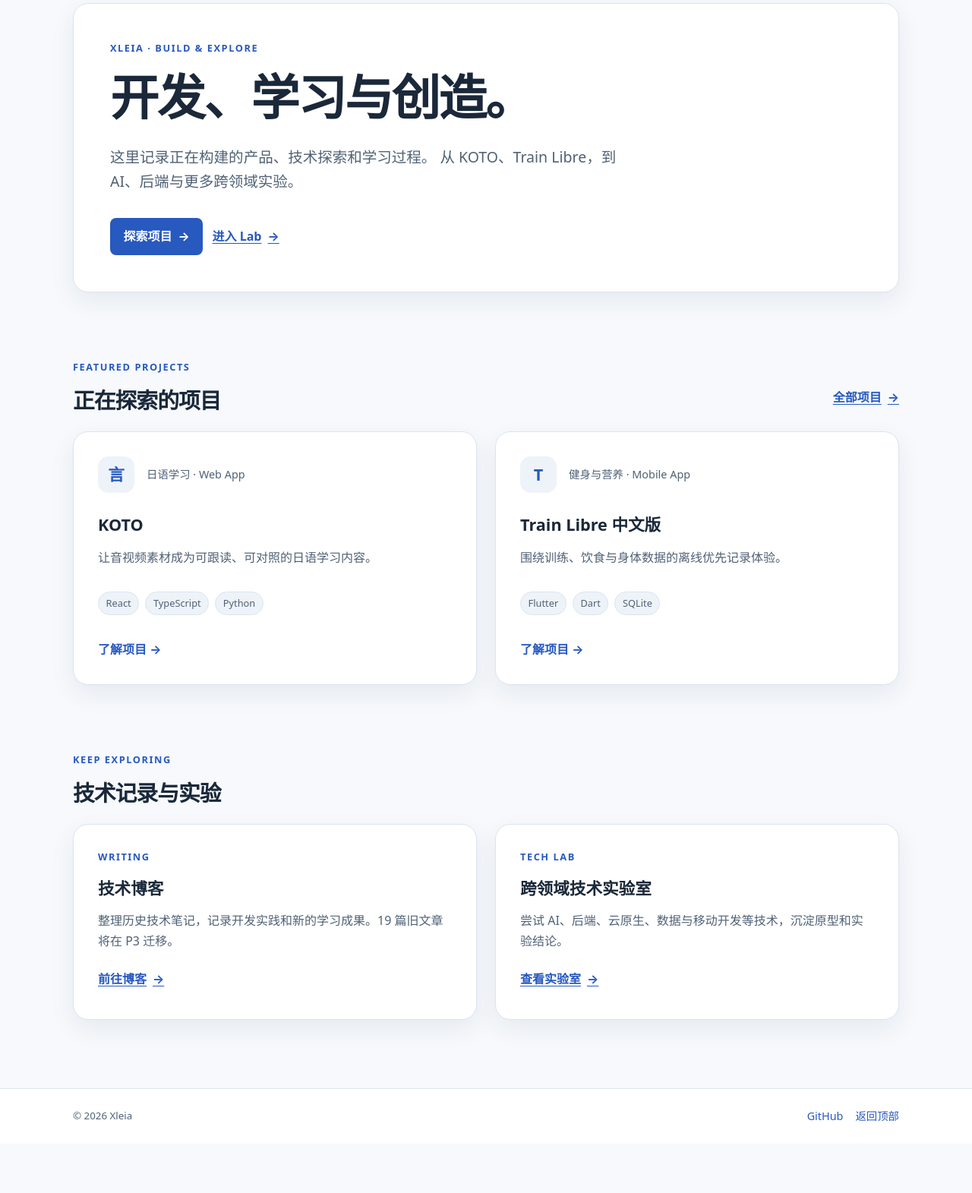
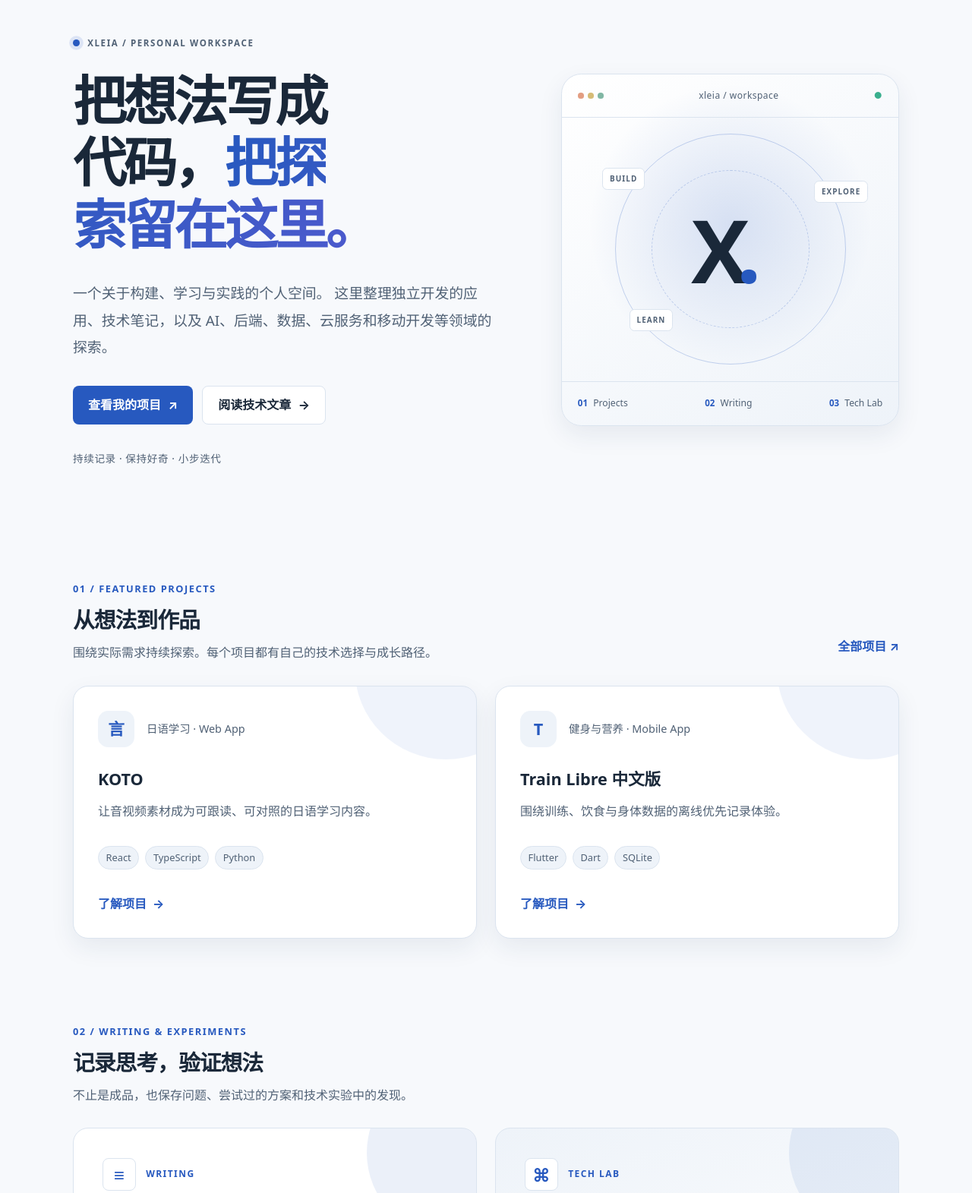
Before and after one commit to Xleia/Xleia.github.io, an Astro site: page / in a window 1280 px wide. Shown: the part 159-1730 px from the top of the page at 76% size. Before the commit the page ends 1665 px from the top, so only its background shows below. Built offline with nearby package versions, Linux system fonts and the light colour scheme; Astro itself is replaced by a stand-in of ours.

Commit message:
feat: refine homepage visual hierarchy and writing lab sections (P2-2)

```diff
--- a/src/pages/index.astro
+++ b/src/pages/index.astro
@@ -4,27 +4,52 @@ import ProjectCard from '../components/ProjectCard.astro';
 import { PROJECTS } from '../data/projects';
 ---
 
-<BaseLayout title="首页" description="Xleia 的个人开发者主页：软件项目、技术文章与跨领域技术实验。">
-  <section class="hero" aria-labelledby="home-title">
-    <p class="eyebrow">Xleia · Build & Explore</p>
-    <h1 id="home-title">开发、学习与创造。</h1>
-    <p class="lead">
-      这里记录正在构建的产品、技术探索和学习过程。
-      从 KOTO、Train Libre，到 AI、后端与更多跨领域实验。
-    </p>
-    <div class="action-links">
-      <a class="button-link" href="/projects/">探索项目 <span aria-hidden="true">→</span></a>
-      <a class="text-link" href="/lab/">进入 Lab <span aria-hidden="true">→</span></a>
+<BaseLayout title="首页" description="Xleia 的个人开发者主页，展示独立项目、技术文章，以及 AI、后端、云与更多跨领域技术探索。">
+  <section class="home-hero" aria-labelledby="home-title">
+    <div class="home-hero-copy">
+      <p class="home-hero-kicker"><span class="kicker-dot" aria-hidden="true"></span> XLEIA / PERSONAL WORKSPACE</p>
+      <h1 id="home-title">把想法写成代码，<span class="gradient-text">把探索留在这里。</span></h1>
+      <p class="home-hero-description">
+        一个关于构建、学习与实践的个人空间。
+        这里整理独立开发的应用、技术笔记，以及 AI、后端、数据、云服务和移动开发等领域的探索。
+      </p>
+      <div class="action-links hero-actions">
+        <a class="button-link" href="/projects/">查看我的项目 <span aria-hidden="true">↗</span></a>
+        <a class="outlined-link" href="/blog/">阅读技术文章 <span aria-hidden="true">→</span></a>
+      </div>
+      <p class="home-hero-footnote">持续记录 · 保持好奇 · 小步迭代</p>
+    </div>
+
+    <div class="hero-visual" aria-hidden="true">
+      <div class="hero-visual-top">
+        <span class="visual-dots"><i></i><i></i><i></i></span>
+        <span class="visual-label">xleia / workspace</span>
+        <span class="visual-status">●</span>
+      </div>
+      <div class="hero-visual-center">
+        <div class="hero-ring hero-ring-outer"></div>
+        <div class="hero-ring hero-ring-inner"></div>
+        <span class="hero-visual-mark">X<span>.</span></span>
+        <span class="hero-visual-note note-one">BUILD</span>
+        <span class="hero-visual-note note-two">EXPLORE</span>
+        <span class="hero-visual-note note-three">LEARN</span>
+      </div>
+      <div class="hero-visual-bottom">
+        <span><b>01</b> Projects</span>
+        <span><b>02</b> Writing</span>
+        <span><b>03</b> Tech Lab</span>
+      </div>
     </div>
   </section>
 
   <section class="home-section" aria-labelledby="featured-projects">
     <div class="section-heading">
       <div>
-        <p class="eyebrow">Featured Projects</p>
-        <h2 id="featured-projects">正在探索的项目</h2>
+        <p class="eyebrow">01 / Featured Projects</p>
+        <h2 id="featured-projects">从想法到作品</h2>
+        <p class="section-description">围绕实际需求持续探索。每个项目都有自己的技术选择与成长路径。</p>
       </div>
-      <a class="text-link" href="/projects/">全部项目 <span aria-hidden="true">→</span></a>
+      <a class="section-more" href="/projects/">全部项目 <span aria-hidden="true">↗</span></a>
     </div>
     <div class="project-grid">
       {PROJECTS.map((project) => <ProjectCard project={project} />)}
@@ -34,23 +59,49 @@ import { PROJECTS } from '../data/projects';
   <section class="home-section" aria-labelledby="explore-more">
     <div class="section-heading">
       <div>
-        <p class="eyebrow">Keep Exploring</p>
-        <h2 id="explore-more">技术记录与实验</h2>
+        <p class="eyebrow">02 / Writing & Experiments</p>
+        <h2 id="explore-more">记录思考，验证想法</h2>
+        <p class="section-description">不止是成品，也保存问题、尝试过的方案和技术实验中的发现。</p>
       </div>
     </div>
-    <div class="explore-grid">
-      <article class="explore-card">
-        <p class="eyebrow">Writing</p>
-        <h3>技术博客</h3>
-        <p>整理历史技术笔记，记录开发实践和新的学习成果。19 篇旧文章将在 P3 迁移。</p>
-        <a class="text-link" href="/blog/">前往博客 <span aria-hidden="true">→</span></a>
+
+    <div class="discover-grid">
+      <article class="discover-card writing-card">
+        <div class="discover-card-top">
+          <span class="discover-icon" aria-hidden="true">≡</span>
+          <span class="discover-label">WRITING</span>
+        </div>
+        <h3>技术笔记与文章</h3>
+        <p>Java、Spring、Redis、数据结构等历史笔记正在整理。已归档的 19 篇文章将在博客迁移阶段重新发布。</p>
+        <span class="discover-status">19 篇历史文章 · 迁移准备中</span>
+        <a class="discover-link" href="/blog/">进入博客 <span aria-hidden="true">↗</span></a>
       </article>
-      <article class="explore-card">
-        <p class="eyebrow">Tech Lab</p>
+      <article class="discover-card lab-card">
+        <div class="discover-card-top">
+          <span class="discover-icon" aria-hidden="true">⌘</span>
+          <span class="discover-label">TECH LAB</span>
+        </div>
         <h3>跨领域技术实验室</h3>
-        <p>尝试 AI、后端、云原生、数据与移动开发等技术，沉淀原型和实验结论。</p>
-        <a class="text-link" href="/lab/">查看实验室 <span aria-hidden="true">→</span></a>
+        <p>一个为新技术预留的空间。实验可以是在线 Demo，也可以是后端服务、原型、代码仓库或技术报告。</p>
+        <div class="focus-tags" aria-label="计划探索的技术领域">
+          <span>AI & Agent</span>
+          <span>Backend</span>
+          <span>Cloud & DevOps</span>
+          <span>Data</span>
+          <span>Mobile</span>
+          <span>Security</span>
+        </div>
+        <a class="discover-link" href="/lab/">探索 Lab <span aria-hidden="true">↗</span></a>
       </article>
     </div>
   </section>
+
+  <section class="home-outro" aria-label="关于这个网站">
+    <div>
+      <p class="eyebrow">Always Iterating</p>
+      <h2>保持创造，也保持记录。</h2>
+      <p>这个网站会随着项目和兴趣变化而更新。更多背景与公开联系信息将逐步整理到关于页面。</p>
+    </div>
+    <a class="outlined-link" href="/about/">了解更多 <span aria-hidden="true">→</span></a>
+  </section>
 </BaseLayout>
--- a/src/styles/global.css
+++ b/src/styles/global.css
@@ -1,5 +1,6 @@
 @import './tokens.css';
 @import './projects.css';
+@import './home.css';
 
 *,
 *::before,
--- /dev/null
+++ b/src/styles/home.css
@@ -0,0 +1,414 @@
+/* P2-2: editorial homepage, using the shared P1 design tokens. */
+.home-hero {
+  display: grid;
+  grid-template-columns: minmax(0, 1.12fr) minmax(18rem, 0.88fr);
+  align-items: center;
+  gap: clamp(2rem, 6vw, 5rem);
+}
+
+.home-hero-copy {
+  min-width: 0;
+  padding-block: clamp(1rem, 3vw, 3rem);
+}
+
+.home-hero-kicker {
+  display: inline-flex;
+  gap: 0.65rem;
+  align-items: center;
+  margin: 0 0 1.6rem;
+  color: var(--color-muted);
+  font-size: 0.72rem;
+  font-weight: 750;
+  letter-spacing: 0.14em;
+}
+
+.kicker-dot {
+  width: 0.55rem;
+  height: 0.55rem;
+  border-radius: 50%;
+  background: var(--color-accent);
+  box-shadow: 0 0 0 0.3rem color-mix(in srgb, var(--color-accent) 13%, transparent);
+}
+
+.home-hero h1 {
+  max-width: 13ch;
+  margin: 0 0 clamp(1.5rem, 3vw, 2rem);
+  font-size: clamp(2.8rem, 5.5vw, 5.3rem);
+  font-weight: 790;
+  line-height: 1.16;
+  letter-spacing: -0.055em;
+  text-wrap: balance;
+}
+
+.gradient-text {
+  color: var(--color-accent);
+}
+
+@supports (background-clip: text) {
+  .gradient-text {
+    background: linear-gradient(110deg, var(--color-accent), color-mix(in srgb, var(--color-accent) 62%, #8a5be5));
+    background-clip: text;
+    -webkit-text-fill-color: transparent;
+  }
+}
+
+.home-hero-description {
+  max-width: 37rem;
+  margin: 0;
+  color: var(--color-muted);
+  font-size: clamp(1.02rem, 1.7vw, 1.18rem);
+  line-height: 1.9;
+}
+
+.hero-actions {
+  gap: 0.85rem;
+  margin-top: 2rem;
+}
+
+.hero-actions .button-link,
+.outlined-link {
+  min-height: 2.9rem;
+  display: inline-flex;
+  align-items: center;
+  justify-content: center;
+  gap: 0.6rem;
+  padding: 0.7rem 1.25rem;
+  border-radius: var(--radius-sm);
+  font-weight: 650;
+  text-decoration: none;
+}
+
+.outlined-link {
+  border: 1px solid var(--color-border);
+  color: var(--color-text);
+  background: var(--color-surface);
+}
+
+.outlined-link:hover {
+  border-color: var(--color-accent);
+  color: var(--color-accent);
+}
+
+.home-hero-footnote {
+  margin: 2.1rem 0 0;
+  color: var(--color-muted);
+  font-size: 0.85rem;
+  letter-spacing: 0.045em;
+}
+
+.hero-visual {
+  min-height: 29rem;
+  overflow: hidden;
+  position: relative;
+  display: flex;
+  flex-direction: column;
+  border: 1px solid var(--color-border);
+  border-radius: calc(var(--radius-lg) + 0.4rem);
+  background:
+    radial-gradient(circle at 50% 43%, color-mix(in srgb, var(--color-accent) 16%, transparent), transparent 54%),
+    linear-gradient(145deg, var(--color-surface), var(--color-surface-alt));
+  box-shadow: var(--shadow-card);
+}
+
+.hero-visual-top,
+.hero-visual-bottom {
+  display: flex;
+  align-items: center;
+  padding: 1.15rem 1.3rem;
+  gap: 0.9rem;
+}
+
+.hero-visual-top {
+  justify-content: space-between;
+  border-bottom: 1px solid var(--color-border);
+}
+
+.visual-dots {
+  display: flex;
+  gap: 0.35rem;
+}
+
+.visual-dots i {
+  display: block;
+  width: 0.48rem;
+  aspect-ratio: 1;
+  border-radius: 50%;
+  background: var(--color-border);
+}
+
+.visual-dots i:first-child { background: #e39e82; }
+.visual-dots i:nth-child(2) { background: #d6bc76; }
+.visual-dots i:nth-child(3) { background: #81b7a4; }
+
+.visual-label,
+.visual-status {
+  font-size: 0.75rem;
+  color: var(--color-muted);
+  letter-spacing: 0.04em;
+}
+
+.visual-status { color: #3aaf8e; }
+
+.hero-visual-center {
+  position: relative;
+  flex: 1;
+  min-height: 18rem;
+  display: grid;
+  place-items: center;
+  isolation: isolate;
+}
+
+.hero-ring {
+  position: absolute;
+  aspect-ratio: 1;
+  border: 1px solid color-mix(in srgb, var(--color-accent) 25%, transparent);
+  border-radius: 50%;
+  z-index: -1;
+}
+
+.hero-ring-outer { width: min(76%, 19rem); }
+.hero-ring-inner {
+  width: min(52%, 13rem);
+  border-style: dashed;
+}
+
+.hero-visual-mark {
+  font-size: clamp(5rem, 9vw, 8rem);
+  font-weight: 850;
+  line-height: 1;
+  letter-spacing: -0.15em;
+  color: var(--color-text);
+  transform: translateX(-0.12em);
+}
+
+.hero-visual-mark span { color: var(--color-accent); }
+
+.hero-visual-note {
+  position: absolute;
+  padding: 0.32rem 0.55rem;
+  border: 1px solid var(--color-border);
+  border-radius: 0.4rem;
+  background: var(--color-surface);
+  color: var(--color-muted);
+  font-size: 0.62rem;
+  font-weight: 750;
+  letter-spacing: 0.11em;
+}
+
+.note-one { top: 19%; left: 12%; }
+.note-two { top: 24%; right: 9%; }
+.note-three { bottom: 19%; left: 20%; }
+
+.hero-visual-bottom {
+  justify-content: space-between;
+  flex-wrap: wrap;
+  border-top: 1px solid var(--color-border);
+  color: var(--color-muted);
+  font-size: 0.76rem;
+}
+
+.hero-visual-bottom b {
+  color: var(--color-accent);
+  font-size: 0.72rem;
+  margin-right: 0.25rem;
+}
+
+.home-section {
+  margin-top: clamp(4.5rem, 9vw, 7rem);
+}
+
+.section-description {
+  max-width: 40rem;
+  margin: 0.75rem 0 0;
+  color: var(--color-muted);
+}
+
+.section-heading {
+  align-items: end;
+  margin-bottom: 1.9rem;
+}
+
+.section-heading .eyebrow {
+  margin-bottom: 0.8rem;
+}
+
+.section-more {
+  flex: 0 0 auto;
+  padding: 0.5rem 0;
+  font-weight: 650;
+  text-decoration: none;
+}
+
+.discover-grid {
+  display: grid;
+  grid-template-columns: repeat(2, minmax(0, 1fr));
+  gap: var(--space-6);
+}
+
+.discover-card {
+  position: relative;
+  display: flex;
+  flex-direction: column;
+  align-items: flex-start;
+  min-width: 0;
+  min-height: 22rem;
+  overflow: hidden;
+  padding: clamp(1.5rem, 3vw, 2.4rem);
+  border: 1px solid var(--color-border);
+  border-radius: var(--radius-lg);
+  background: var(--color-surface);
+}
+
+.discover-card::after {
+  content: '';
+  position: absolute;
+  top: -5rem;
+  right: -5rem;
+  width: 14rem;
+  aspect-ratio: 1;
+  border-radius: 50%;
+  background: color-mix(in srgb, var(--color-accent) 9%, transparent);
+  pointer-events: none;
+}
+
+.lab-card {
+  background: linear-gradient(155deg, var(--color-surface-alt), var(--color-surface));
+}
+
+.discover-card-top {
+  display: flex;
+  align-items: center;
+  gap: 0.85rem;
+  margin-bottom: 1.5rem;
+  color: var(--color-accent);
+}
+
+.discover-icon {
+  display: inline-grid;
+  place-items: center;
+  width: 2.7rem;
+  height: 2.7rem;
+  border: 1px solid var(--color-border);
+  border-radius: var(--radius-sm);
+  background: var(--color-surface);
+  font-size: 1.5rem;
+  font-weight: 650;
+}
+
+.discover-label {
+  font-size: 0.75rem;
+  letter-spacing: 0.12em;
+  font-weight: 750;
+}
+
+.discover-card h3 {
+  position: relative;
+  margin: 0 0 0.85rem;
+  font-size: clamp(1.4rem, 2.5vw, 1.9rem);
+}
+
+.discover-card p {
+  position: relative;
+  max-width: 39rem;
+  margin: 0 0 1.35rem;
+  color: var(--color-muted);
+}
+
+.discover-status {
+  display: inline-block;
+  padding: 0.32rem 0.65rem;
+  border: 1px solid var(--color-border);
+  border-radius: 999px;
+  background: var(--color-surface-alt);
+  color: var(--color-muted);
+  font-size: 0.75rem;
+}
+
+.focus-tags {
+  position: relative;
+  display: flex;
+  flex-wrap: wrap;
+  gap: 0.5rem;
+  margin-bottom: 1rem;
+}
+
+.focus-tags span {
+  padding: 0.25rem 0.6rem;
+  border: 1px solid var(--color-border);
+  border-radius: 999px;
+  background: var(--color-surface);
+  color: var(--color-muted);
+  font-size: 0.75rem;
+}
+
+.discover-link {
+  position: relative;
+  margin-top: auto;
+  padding-top: 1.5rem;
+  color: var(--color-accent);
+  font-weight: 700;
+  text-decoration: none;
+}
+
+.home-outro {
+  display: flex;
+  align-items: center;
+  justify-content: space-between;
+  gap: 2rem;
+  margin-top: clamp(4.5rem, 9vw, 7rem);
+  padding: clamp(1.5rem, 4vw, 3rem);
+  border: 1px solid var(--color-border);
+  border-radius: var(--radius-lg);
+  background: var(--color-surface-alt);
+}
+
+.home-outro h2 {
+  margin: 0 0 0.7rem;
+}
+
+.home-outro p:not(.eyebrow) {
+  max-width: 38rem;
+  margin: 0;
+  color: var(--color-muted);
+}
+
+.home-outro .outlined-link {
+  flex: 0 0 auto;
+}
+
+@media (max-width: 900px) {
+  .home-hero {
+    grid-template-columns: 1fr;
+    gap: 1rem;
+  }
+
+  .home-hero h1 { max-width: 17ch; }
+  .hero-visual { min-height: 21rem; }
+  .hero-visual-center { min-height: 13rem; }
+  .hero-visual-mark { font-size: 6rem; }
+}
+
+@media (max-width: 680px) {
+  .discover-grid {
+    grid-template-columns: 1fr;
+  }
+
+  .section-heading {
+    flex-direction: column;
+    align-items: flex-start;
+  }
+
+  .home-outro {
+    flex-direction: column;
+    align-items: flex-start;
+  }
+
+  .hero-visual { min-height: 19rem; }
+}
+
+@media (max-width: 420px) {
+  .home-hero h1 { font-size: clamp(2.45rem, 11vw, 3rem); }
+  .hero-visual-top, .hero-visual-bottom { padding-inline: 0.9rem; }
+  .hero-visual-bottom { gap: 0.5rem; }
+  .hero-actions { align-items: stretch; }
+}
--- a/src/styles/projects.css
+++ b/src/styles/projects.css
@@ -189,3 +189,42 @@
     align-items: start;
   }
 }
+
+/* P2-2: subtle interactive emphasis without adding JavaScript. */
+.project-card {
+  position: relative;
+  isolation: isolate;
+  overflow: hidden;
+  transition: transform 180ms ease, border-color 180ms ease, box-shadow 180ms ease;
+}
+
+.project-card::before {
+  content: '';
+  position: absolute;
+  z-index: -1;
+  width: 15rem;
+  aspect-ratio: 1;
+  top: -9rem;
+  right: -5rem;
+  border-radius: 50%;
+  background: color-mix(in srgb, var(--color-accent) 7%, transparent);
+}
+
+.project-card:hover,
+.project-card:focus-within {
+  transform: translateY(-3px);
+  border-color: color-mix(in srgb, var(--color-accent) 45%, var(--color-border));
+  box-shadow: 0 18px 40px var(--color-shadow);
+}
+
+.project-card .project-more {
+  display: inline-flex;
+  align-items: center;
+  gap: 0.5rem;
+}
+
+@media (prefers-reduced-motion: reduce) {
+  .project-card { transition: none; }
+  .project-card:hover,
+  .project-card:focus-within { transform: none; }
+}
```
